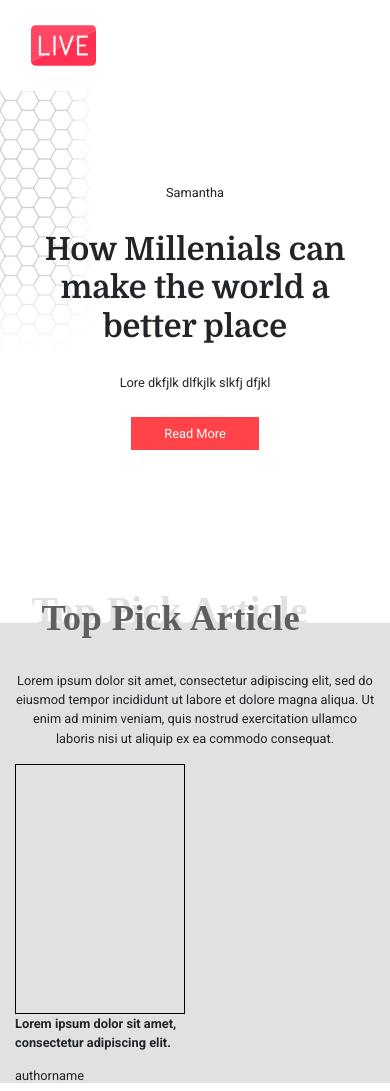
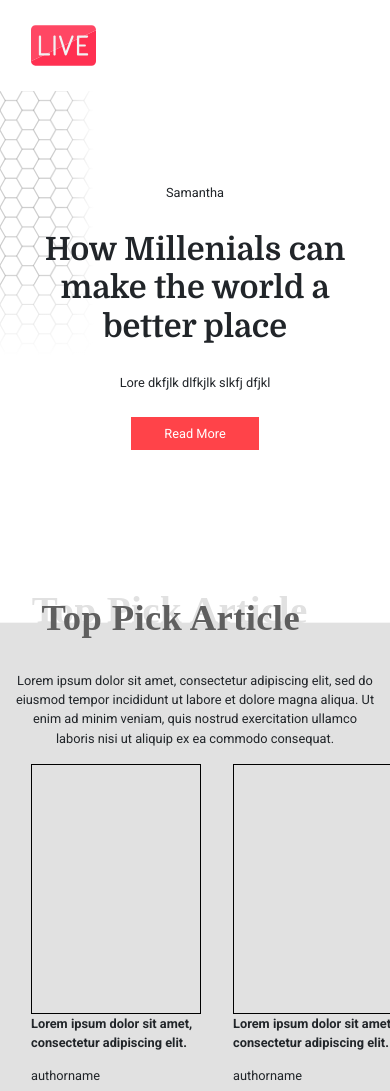
Before and after one commit to RGHuynh/news-app, a React (Create React App) app in the folder client/: page / in a window 390 px wide. Built offline with nearby package versions, Linux system fonts and the light colour scheme.

Commit message:
Fix overflow-x for mobile

```diff
--- a/client/src/components/topPick/index.css
+++ b/client/src/components/topPick/index.css
@@ -7,6 +7,15 @@
 .body-parag, .article-descript, .article-arthur {
     font-size: .8rem;
     font-family: 'Roboto', sans-serif;
+}
+
+.articles-container {
+    display: flex;
+}
+
+.article-container {
+    margin-left: 1rem;
+    margin-right: 1rem;
 }
 
 .article-image-wrapper {
--- a/client/src/components/topPick/index.jsx
+++ b/client/src/components/topPick/index.jsx
@@ -11,6 +11,19 @@ export default function TopPick() {
                         Lorem ipsum dolor sit amet, consectetur adipiscing elit, sed do eiusmod tempor incididunt ut labore et dolore magna aliqua. Ut enim ad minim veniam, quis nostrud exercitation ullamco laboris nisi ut aliquip ex ea commodo consequat.
                     </p>
                 </div>
+
+                <div className="articles-container">
+                    <div className="article-container">
+                        <div className="article-image-wrapper">
+                        </div>
+                        <div className="article-descript-wrapper">
+                            <p className="article-descript">Lorem ipsum dolor sit amet, consectetur adipiscing elit.</p>
+                        </div>
+                        <div className="article-arthur-wrapper">
+                            <h6 className="article-arthur">authorname</h6>
+                        </div>
+                    </div>
+
                     <div className="article-container">
                         <div className="article-image-wrapper">
                         </div>
@@ -22,6 +35,7 @@ export default function TopPick() {
                         </div>
                     </div>
                 </div>
+            </div>
         </article>
     );
 
--- a/client/src/index.css
+++ b/client/src/index.css
@@ -4,6 +4,7 @@ body {
     font-family: 'Domine', serif;
     -webkit-font-smoothing: antialiased;
     -moz-osx-font-smoothing: grayscale;
+    overflow-x: hidden;
 }
 
 code {
```
Lines whose indentation alone changed are shown as unchanged.
